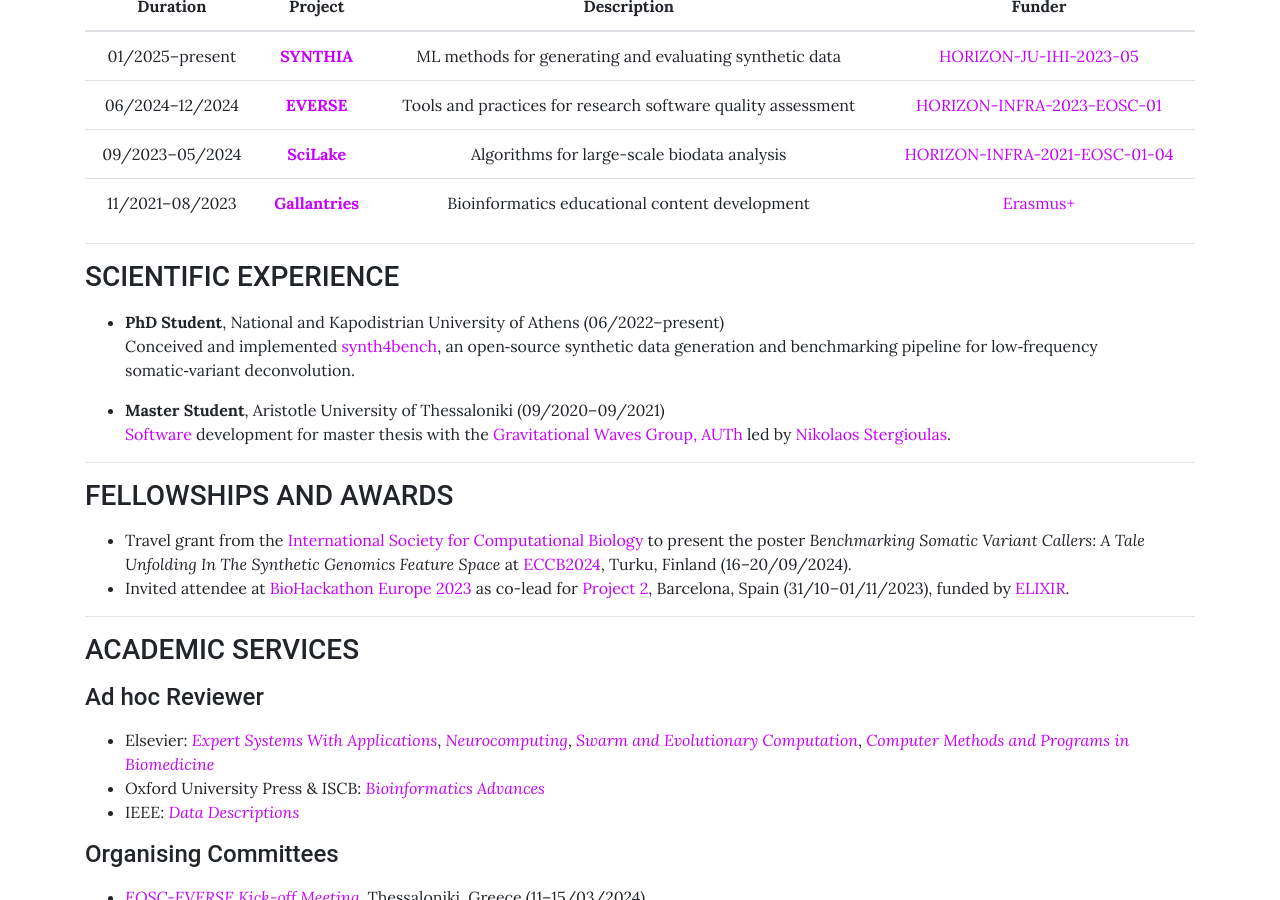
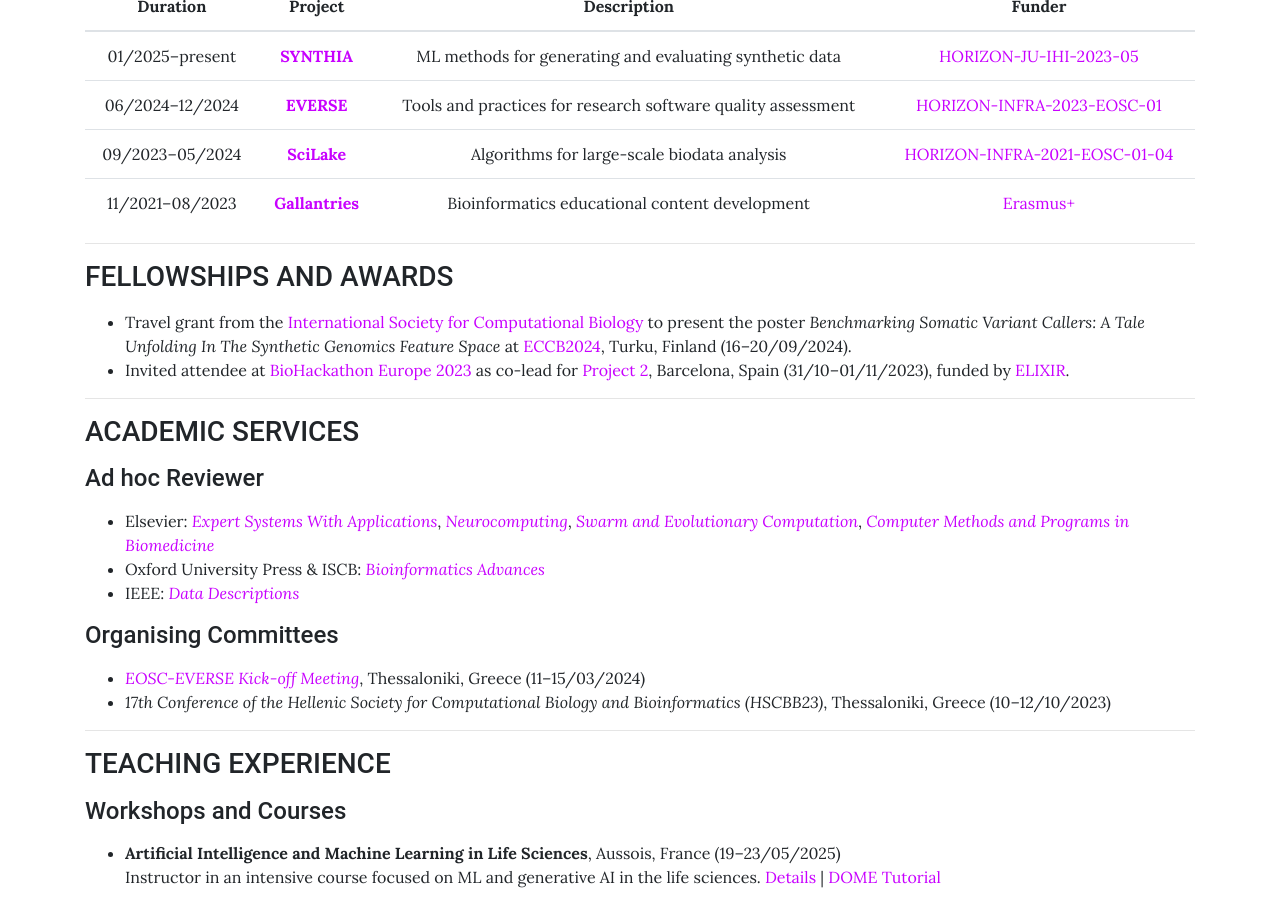
Before and after one commit to sfragkoul/sfragkoul.github.io, a Jekyll site: the page built from pages/CV.md, in a window 1280 px wide and 900 px high, scrolled down 928 px. Built offline with Jekyll 4.4.1, drawn with Linux system fonts in a browser that asks for light colours.

Commit message:
Remove scientific experience section from CV
Removed section on scientific experience from CV.

```diff
--- a/pages/CV.md
+++ b/pages/CV.md
@@ -40,15 +40,6 @@
 | 09/2023–05/2024 | [**SciLake**](https://scilake.eu/) | Algorithms for large-scale biodata analysis | [HORIZON-INFRA-2021-EOSC-01-04](https://ec.europa.eu/info/funding-tenders/opportunities/portal/screen/opportunities/topic-details/horizon-infra-2021-eosc-01-04) |
 | 11/2021–08/2023 | [**Gallantries**](https://gallantries.github.io/) | Bioinformatics educational content development | [Erasmus+](https://ec.europa.eu/programmes/erasmus-plus/node_en) |
 
----
-
-### SCIENTIFIC EXPERIENCE
-
-- **PhD Student**, National and Kapodistrian University of Athens (06/2022–present)
-  Conceived and implemented [synth4bench](https://github.com/sfragkoul/synth4bench), an open‑source synthetic data generation and benchmarking pipeline for low‑frequency somatic‑variant deconvolution.
-
-- **Master Student**, Aristotle University of Thessaloniki (09/2020–09/2021)
-  [Software](https://github.com/sfragkoul/residual-gw-surrogate-modelling) development for master thesis with the [Gravitational Waves Group, AUTh](https://niksterg.github.io/gw-group/) led by [Nikolaos Stergioulas](https://scholar.google.gr/citations?user=AXlRP8EAAAAJ&hl=el).
 
 ---
 
```
